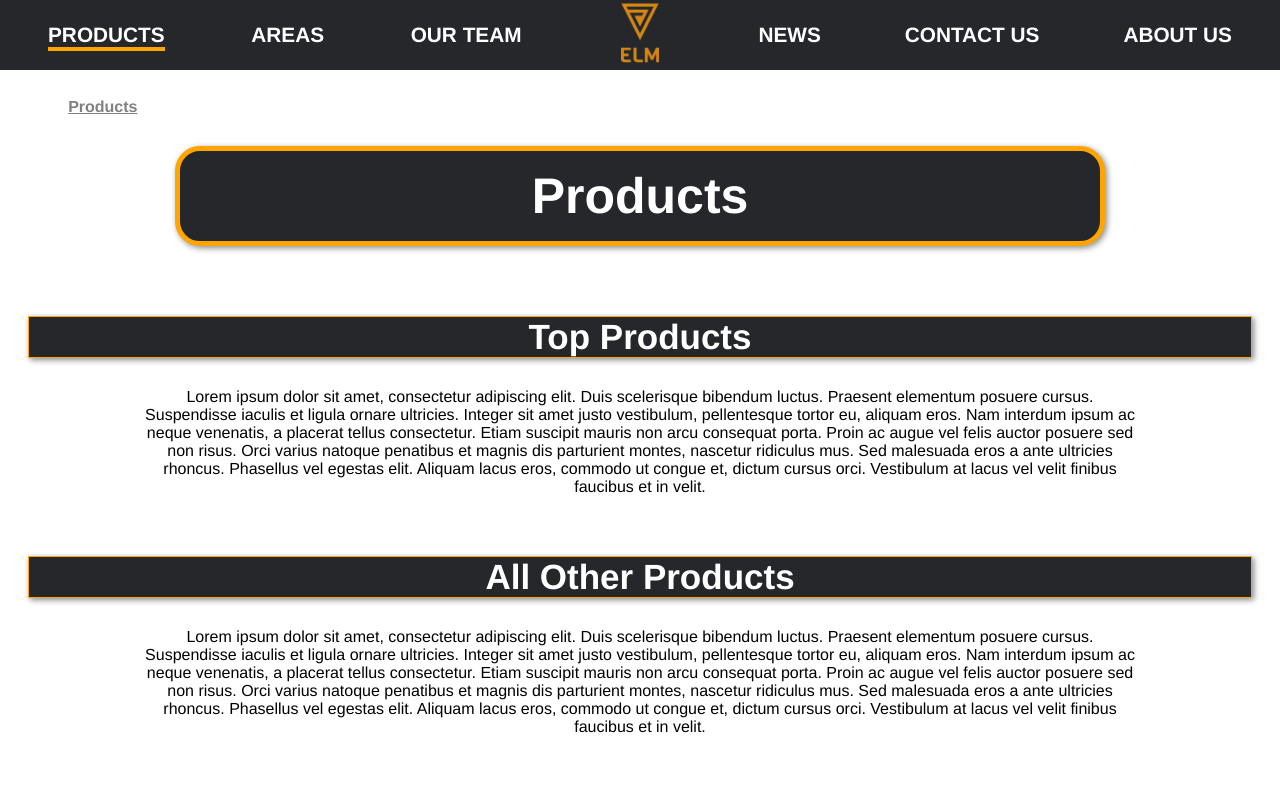
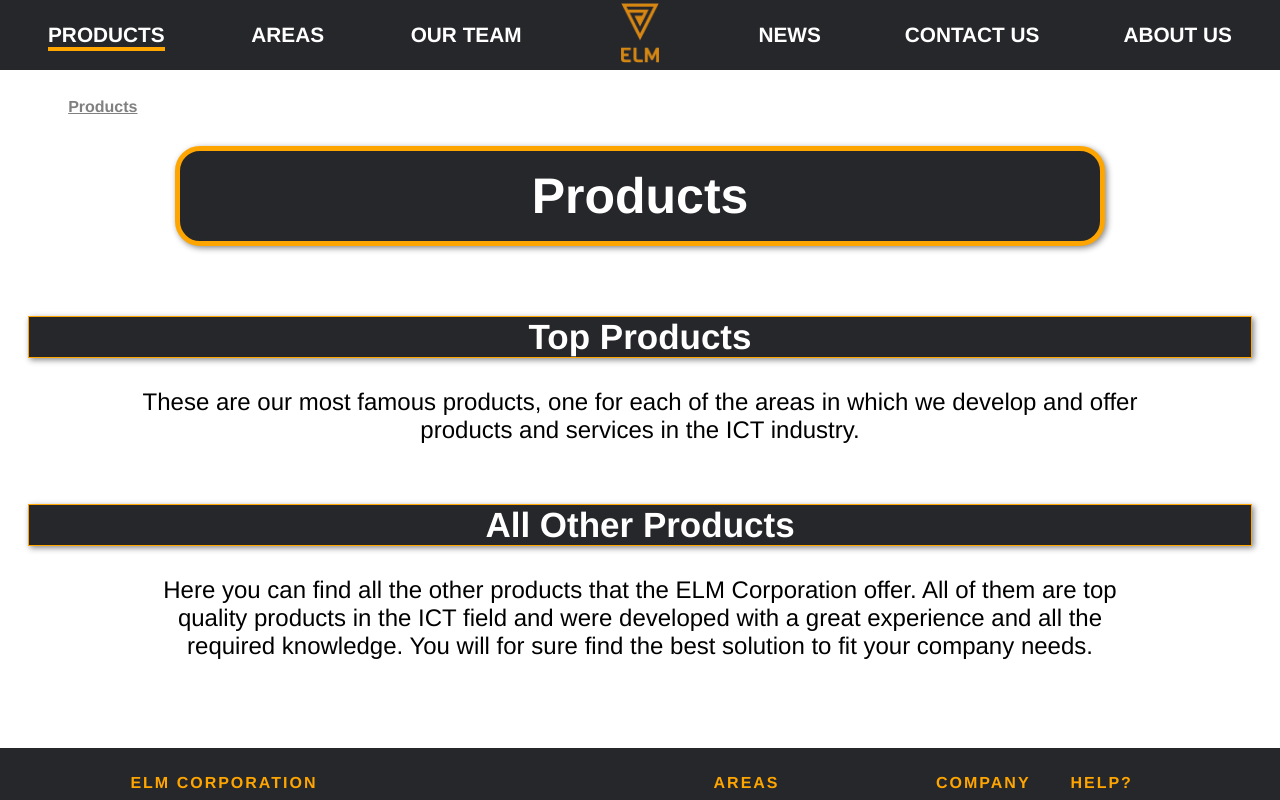
Before and after one commit to LeonardoRuzza/ELM-hypermedia2021, a Nuxt app: page /areas in a window 1280 px wide. Both pictures are taken after a click on the element "PRODUCTS". Shown: the top 800 px of the page. Built offline with nearby package versions, Linux system fonts and the light colour scheme.

Commit message:
CSS adjustment to the products index page

```diff
--- a/pages/products/index.vue
+++ b/pages/products/index.vue
@@ -4,16 +4,8 @@
     <h1>Products</h1>
     <h2>Top Products</h2>
     <p>
-      Lorem ipsum dolor sit amet, consectetur adipiscing elit. Duis scelerisque
-      bibendum luctus. Praesent elementum posuere cursus. Suspendisse iaculis et
-      ligula ornare ultricies. Integer sit amet justo vestibulum, pellentesque
-      tortor eu, aliquam eros. Nam interdum ipsum ac neque venenatis, a placerat
-      tellus consectetur. Etiam suscipit mauris non arcu consequat porta. Proin
-      ac augue vel felis auctor posuere sed non risus. Orci varius natoque
-      penatibus et magnis dis parturient montes, nascetur ridiculus mus. Sed
-      malesuada eros a ante ultricies rhoncus. Phasellus vel egestas elit.
-      Aliquam lacus eros, commodo ut congue et, dictum cursus orci. Vestibulum
-      at lacus vel velit finibus faucibus et in velit.
+      These are our most famous products, one for each of the areas in which we
+      develop and offer products and services in the ICT industry.
     </p>
     <!--:description="item.description"-->
     <div id="top_products" class="cards-container">
@@ -29,16 +21,10 @@
     </div>
     <h2>All Other Products</h2>
     <p>
-      Lorem ipsum dolor sit amet, consectetur adipiscing elit. Duis scelerisque
-      bibendum luctus. Praesent elementum posuere cursus. Suspendisse iaculis et
-      ligula ornare ultricies. Integer sit amet justo vestibulum, pellentesque
-      tortor eu, aliquam eros. Nam interdum ipsum ac neque venenatis, a placerat
-      tellus consectetur. Etiam suscipit mauris non arcu consequat porta. Proin
-      ac augue vel felis auctor posuere sed non risus. Orci varius natoque
-      penatibus et magnis dis parturient montes, nascetur ridiculus mus. Sed
-      malesuada eros a ante ultricies rhoncus. Phasellus vel egestas elit.
-      Aliquam lacus eros, commodo ut congue et, dictum cursus orci. Vestibulum
-      at lacus vel velit finibus faucibus et in velit.
+      Here you can find all the other products that the ELM Corporation offer.
+      All of them are top quality products in the ICT field and were developed
+      with a great experience and all the required knowledge. You will for sure
+      find the best solution to fit your company needs.
     </p>
     <div class="cards-container">
       <the-card
@@ -115,9 +101,10 @@ export default {
 -->
 <style scoped>
 p {
-  font-weight: normal;
+  font-weight: 550;
   max-width: 1000px;
   margin: 30px auto 30px auto;
+  font-size: 1.5rem;
 }
 .cards-container {
   display: flex;
```
